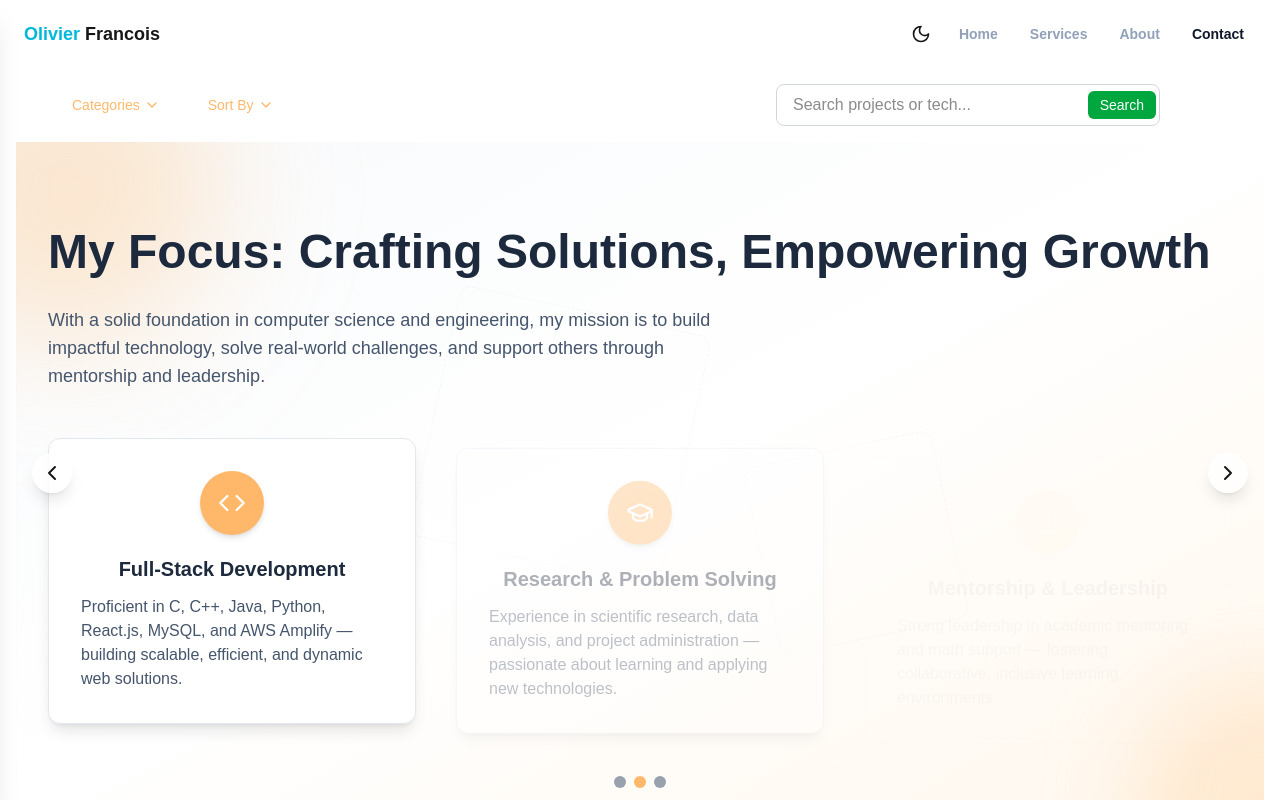
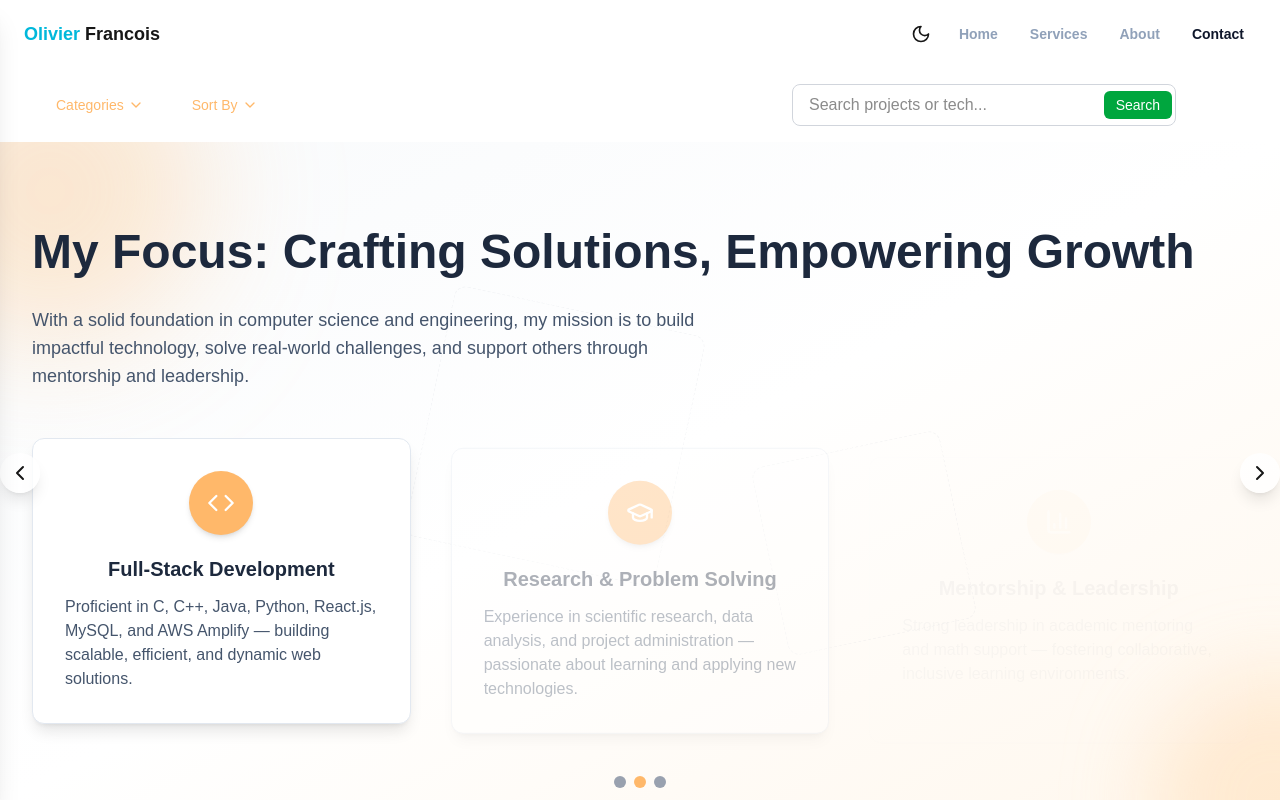
Before and after one commit to Olivierkepler/my-portfolio-olivier, a Next.js app: page / in a window 1280 px wide. Shown: the top 800 px of the page. Built offline with nearby package versions, Linux system fonts and the light colour scheme.

Commit message:
adding newletter section

```diff
--- a/app/page.tsx
+++ b/app/page.tsx
@@ -24,7 +24,7 @@ const menus = [
 
 export default function Home() {
   return (
-    <main className="px-4">
+    <main className="">
       <SubNav menus={menus} />
       {/* ... your content */}
 
--- a/components/carousselSection/Carousel.tsx
+++ b/components/carousselSection/Carousel.tsx
@@ -88,7 +88,7 @@ export default function Carousel({ slides, autoPlayInterval = 5000 }: CarouselPr
       </AnimatePresence>
 
       {/* Navigation Buttons */}
-      <div className="absolute inset-0 z-20 flex items-center justify-between p-4 pointer-events-none">
+      <div className="absolute inset-0 z-20 flex items-center justify-between  pointer-events-none">
         <button
           onClick={handlePrevious}
           onMouseEnter={() => setIsPaused(true)}
--- a/components/carousselSection/heroInfo.tsx
+++ b/components/carousselSection/heroInfo.tsx
@@ -69,7 +69,7 @@ export default function HeroInfo() {
           <motion.img
             src="/images/meAvatar.webp"
             alt="Olivier Kepler François Avatar"
-            className="relative z-10 rounded-full border-4 border-orange-300 shadow-lg w-64 h-64 object-cover"
+            className="relative z-10 rounded-full border-4 border-orange-300 shadow-lg w-64 h-64 object-cover p-8"
             initial={{ scale: 0.8, opacity: 0 }}
             animate={{ scale: 1, opacity: 1 }}
             transition={{ duration: 1, ease: 'easeOut', delay: 0.4 }}
```
